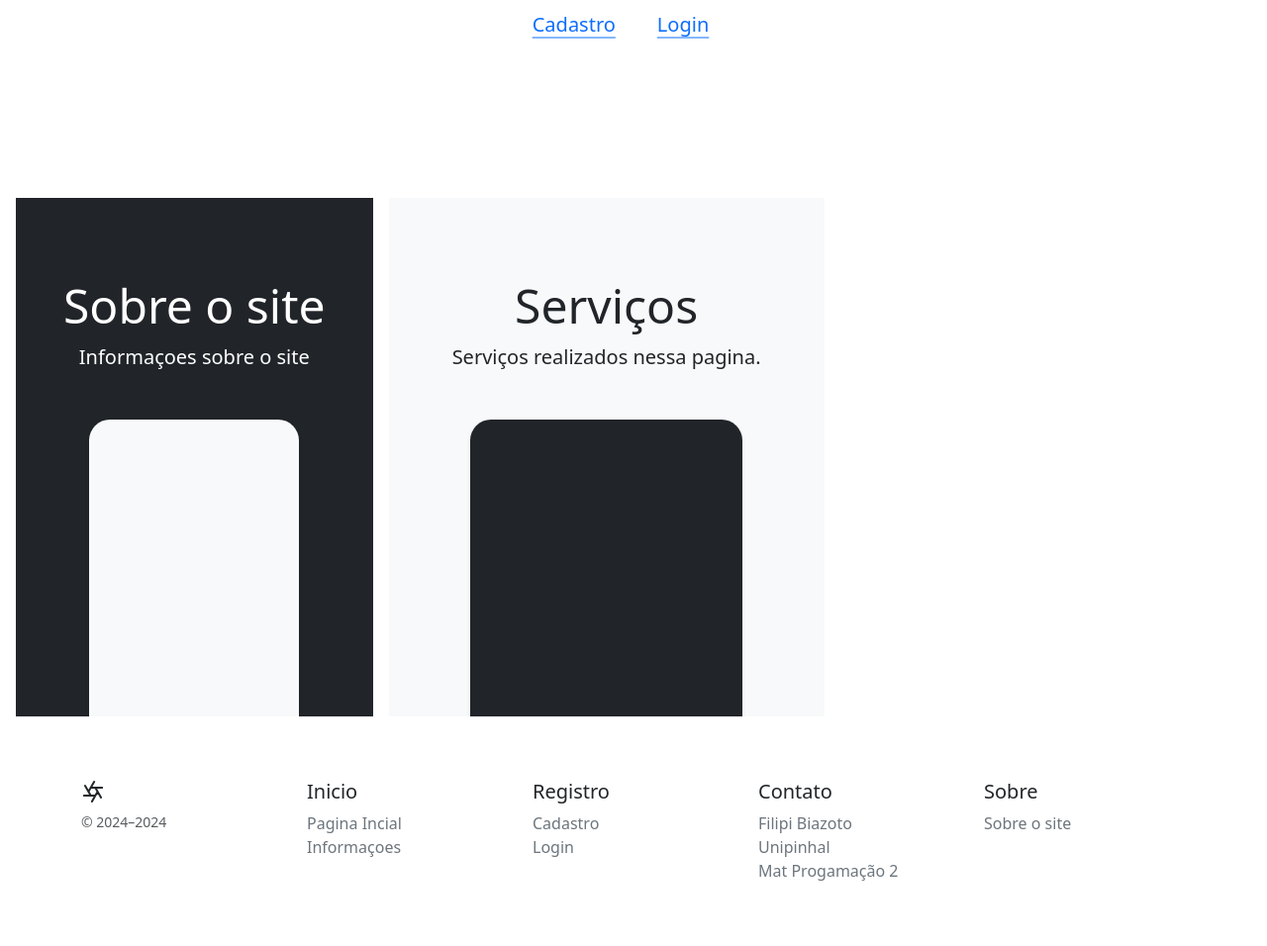
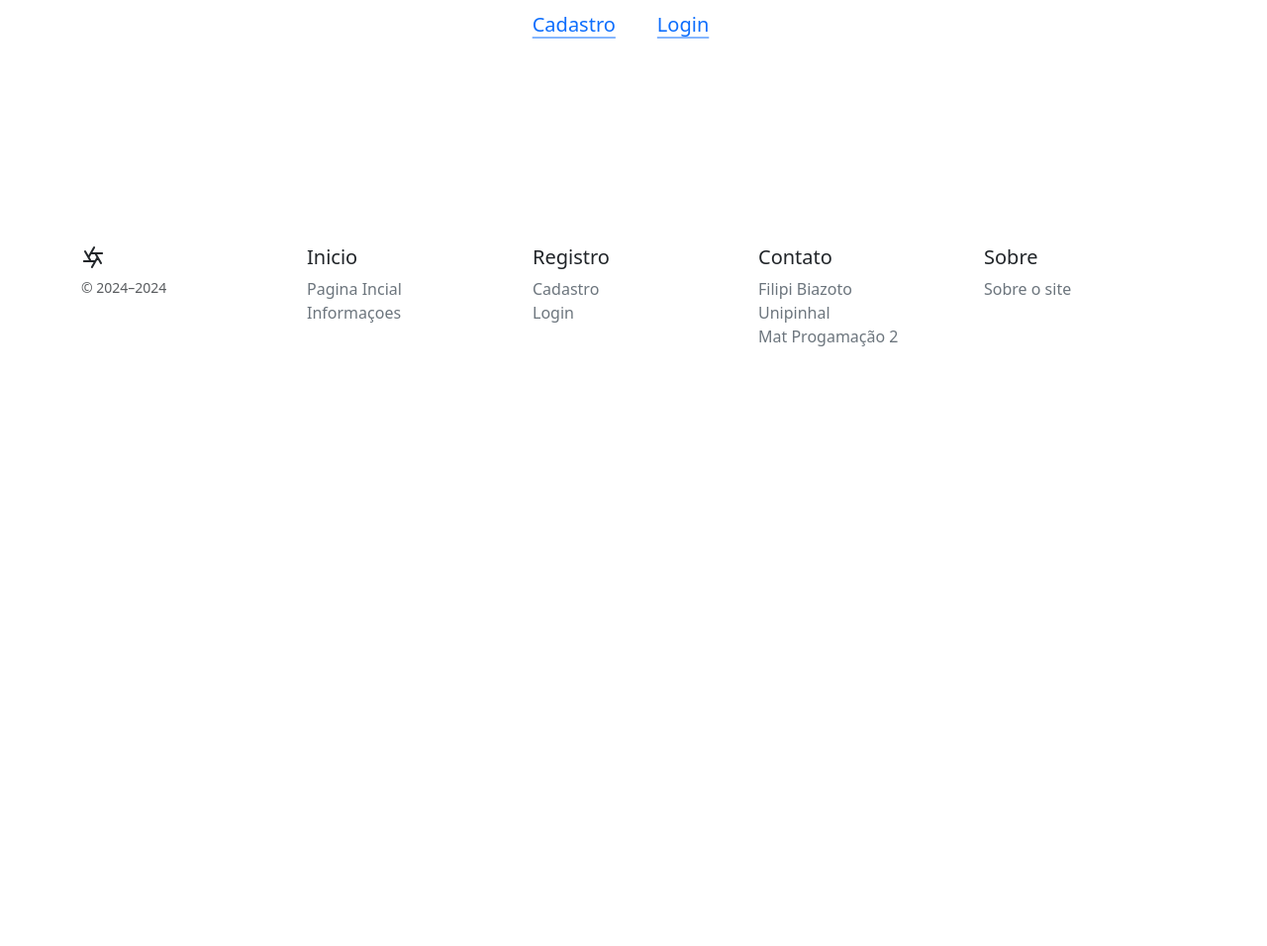
Before and after one commit to FilipiBiazoto/Site-Banco-de-Dados-de-Produtos, a PHP site: page / in a window 1280 px wide. Shown: the part 475-1431 px from the top of the page at 99% size. After the commit the page ends 825 px from the top, so only its background shows below. Run offline with PHP 8.4, Linux system fonts and the light colour scheme; some libraries are stand-ins or nearby versions.

Commit message:
at-final

```diff
--- a/index.php
+++ b/index.php
@@ -51,23 +51,7 @@
     <div class="product-device product-device-2 shadow-sm d-none d-md-block"></div>
   </div>
 
-  <div class="d-md-flex flex-md-equal w-100 my-md-3 ps-md-3">
-    <div class="text-bg-dark me-md-3 pt-3 px-3 pt-md-5 px-md-5 text-center overflow-hidden">
-      <div class="my-3 py-3">
-        <h2 class="display-5">Sobre o site</h2>
-        <p class="lead">Informaçoes sobre o site</p>
-      </div>
-      <div class="bg-body-tertiary shadow-sm mx-auto" style="width: 80%; height: 300px; border-radius: 21px 21px 0 0;"></div>
-    </div>
-    <div class="bg-body-tertiary me-md-3 pt-3 px-3 pt-md-5 px-md-5 text-center overflow-hidden">
-      <div class="my-3 p-3">
-        <h2 class="display-5">Serviços</h2>
-        <p class="lead">Serviços realizados nessa pagina.</p>
-      </div>
-      <div class="bg-dark shadow-sm mx-auto" style="width: 80%; height: 300px; border-radius: 21px 21px 0 0;"></div>
-    </div>
-  </div>
-  </div>
+
 </main>
 
 <footer class="container py-5">
```
